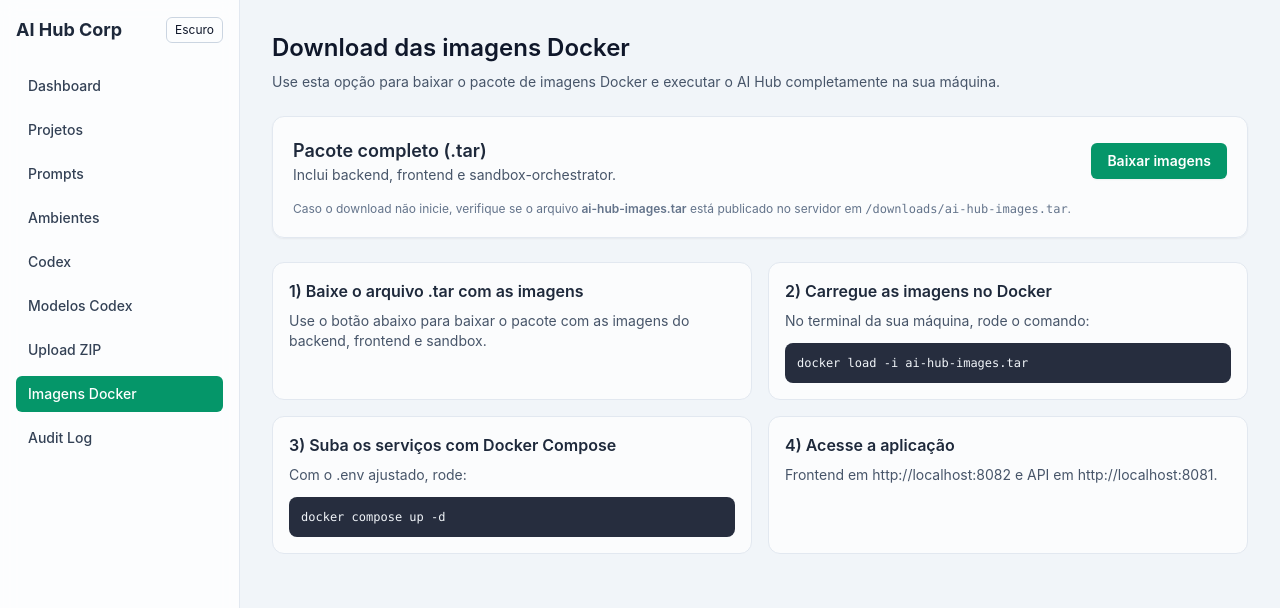
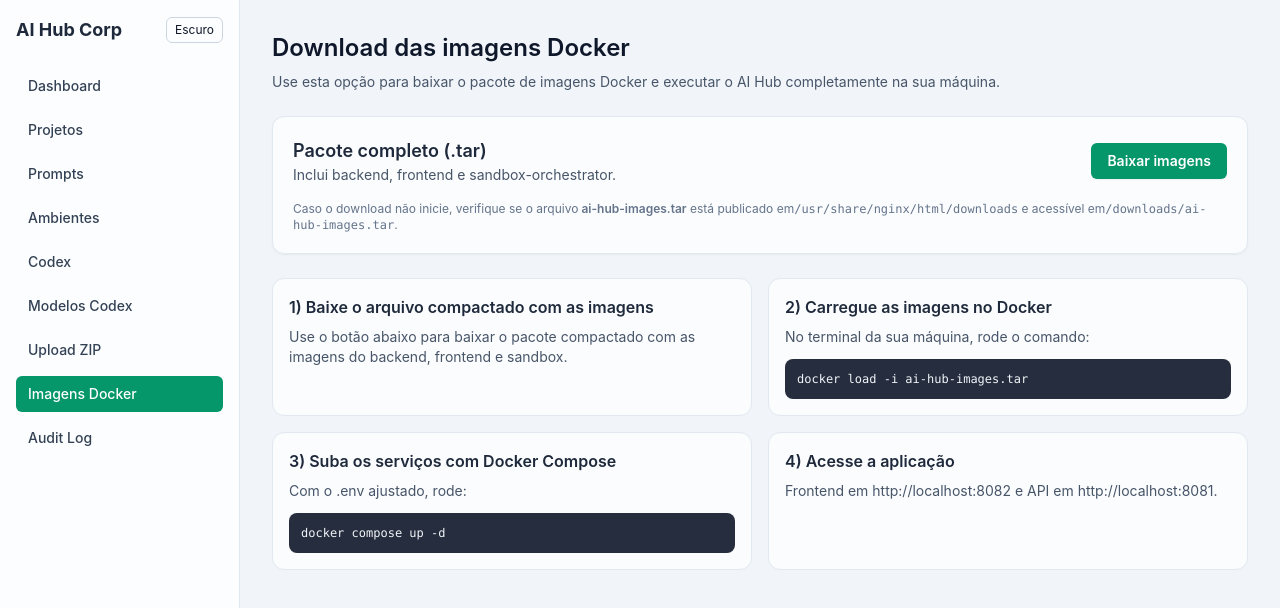
Before and after one commit to paulofor/ai-hub-corporativo, a React (Vite) app in the folder apps/frontend/: page /docker-images in a window 1280 px wide. Shown: the top 608 px of the page. Built offline with nearby package versions, Linux system fonts and the light colour scheme; no server answers.

Commit message:
Fix docker images download

```diff
--- a/apps/frontend/src/pages/DockerImagesPage.tsx
+++ b/apps/frontend/src/pages/DockerImagesPage.tsx
@@ -2,9 +2,9 @@
 
 const steps = [
   {
-    title: '1) Baixe o arquivo .tar com as imagens',
+    title: '1) Baixe o arquivo compactado com as imagens',
     description:
-      'Use o botão abaixo para baixar o pacote com as imagens do backend, frontend e sandbox.'
+      'Use o botão abaixo para baixar o pacote compactado com as imagens do backend, frontend e sandbox.'
   },
   {
     title: '2) Carregue as imagens no Docker',
@@ -43,6 +43,7 @@
           </div>
           <a
             href={downloadUrl}
+            download
             className="inline-flex items-center justify-center rounded-md bg-emerald-600 px-4 py-2 text-sm font-semibold text-white shadow-sm hover:bg-emerald-700"
           >
             Baixar imagens
@@ -50,8 +51,9 @@
         </div>
         <p className="text-xs text-slate-500 dark:text-slate-400">
           Caso o download não inicie, verifique se o arquivo
-          <span className="font-semibold"> ai-hub-images.tar</span> está publicado no
-          servidor em <span className="font-mono">{downloadUrl}</span>.
+          <span className="font-semibold"> ai-hub-images.tar</span> está publicado em
+          <span className="font-mono">/usr/share/nginx/html/downloads</span> e acessível em
+          <span className="font-mono">{downloadUrl}</span>.
         </p>
       </div>
 
```
Also changed, not shown: 1 other file (tests, documents, lock files or other folders).
